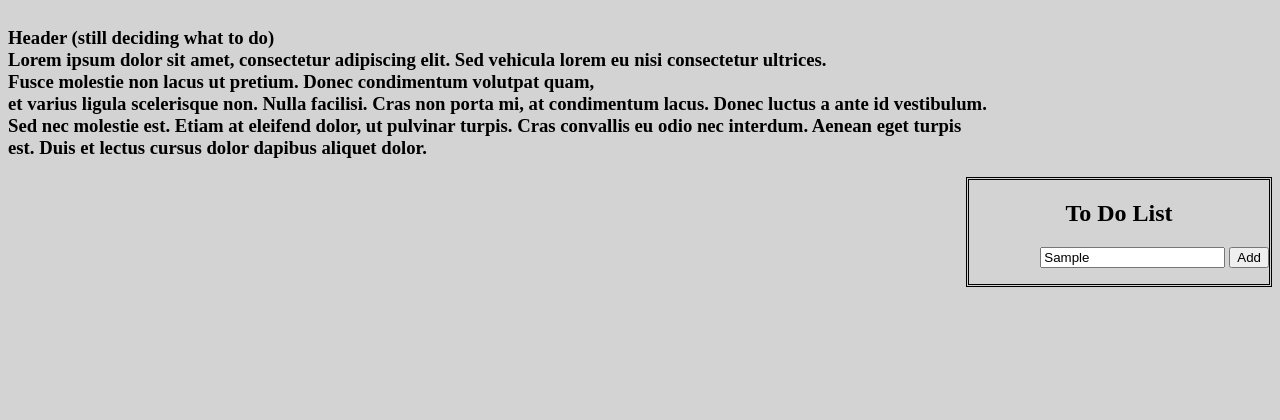
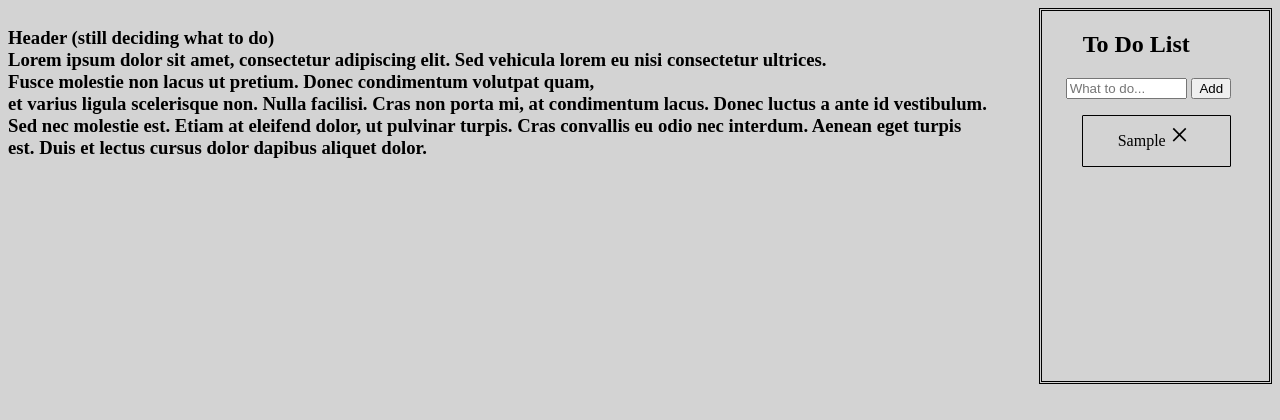
Before and after one commit to M3lm3t/To-do-list-and-more, a plain HTML site: page index.html in a window 1280 px wide. Both pictures are taken after typing "Sample" into the empty fields and a click on the button "Add". Drawn offline with Linux system fonts and the light colour scheme.

Commit message:
Working to do

```diff
--- a/Css.css
+++ b/Css.css
@@ -4,18 +4,25 @@ body
 
 }
 #myDiv {
-    width: 300px;
+    width:15%;
     float: right;
     border: double;
     text-align: right;
-    overflow: hidden;
+    padding-right: 3%;
 }
 
+#myInput {
+    position: relative;
+    width:60%;
+}
 
 
 ul {
     list-style-type: none;
-    text-align:center;
+    text-align: center;
+    height: 250px;
+
+    overflow: auto;
 }
 
 .close {
@@ -23,10 +30,18 @@ ul {
     font-size:210%;
     }
 #listH {
+    position:relative;
     text-align:center;
 
 }
+li {
+    border: 1px solid black;
+    border-radius: 1px;
+    padding-right: 6px;
+    height: 20%;
 
+    overflow: auto;
+}
 #rubbish {
     float: left;
     text-align: left;
--- a/index.html
+++ b/index.html
@@ -17,14 +17,14 @@
             ut pulvinar turpis. Cras convallis eu odio nec interdum. Aenean eget turpis <br />est. Duis et lectus cursus dolor dapibus aliquet dolor.
         </h3>
     </div>
+    <div id="toDo">
+        <div id="myDiv" class="header">
+            <h2 id="listH">To Do List</h2>
+            <input type="text" id="myInput" placeholder="What to do..." />
+            <button onclick="newElement()" class="addBtn">Add</button>
 
-    <div id="myDiv" class="header">
-        <h2 id="listH">To Do List</h2>
-        <input type="text" id="myInput" placeholder="What to do..." />
-        <button onclick="newElement()" class="addBtn">Add</button>
-
-        <ul id="myUL"></ul>
+            <ul id="myUL"></ul>
+        </div>
     </div>
-
 </body>
 </html>
--- a/javaScript.js
+++ b/javaScript.js
@@ -53,7 +53,7 @@ function newElement(){
     for (i = 0; i < close.length; i++) {
         close[i].onclick = function () {
             var div = this.parentElement;
-            div.style.display = "none":
+            div.style.display = "none";
         }
     }
 
```
